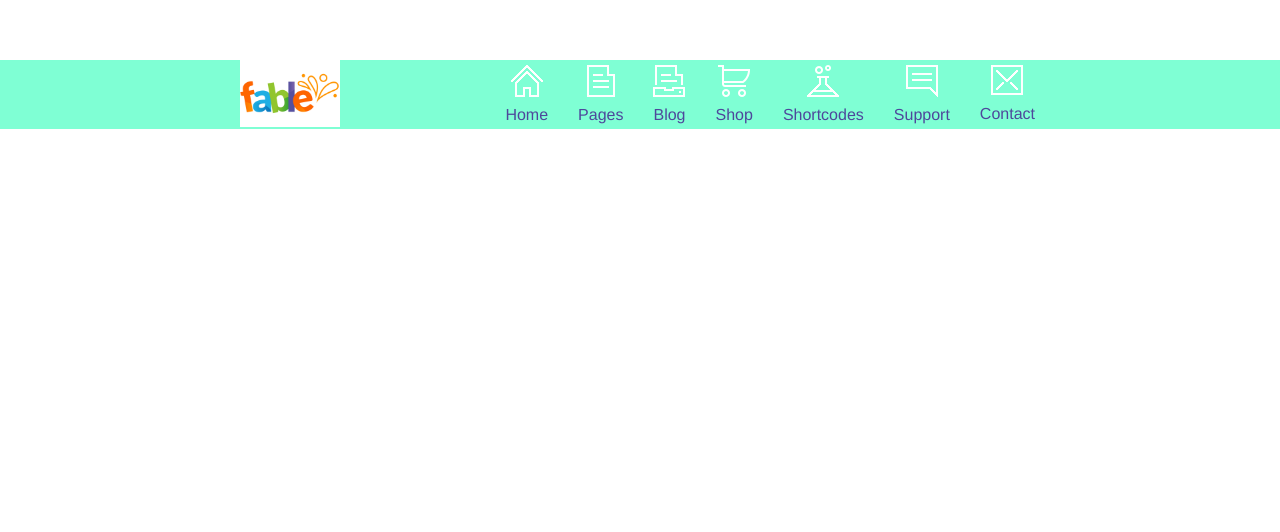
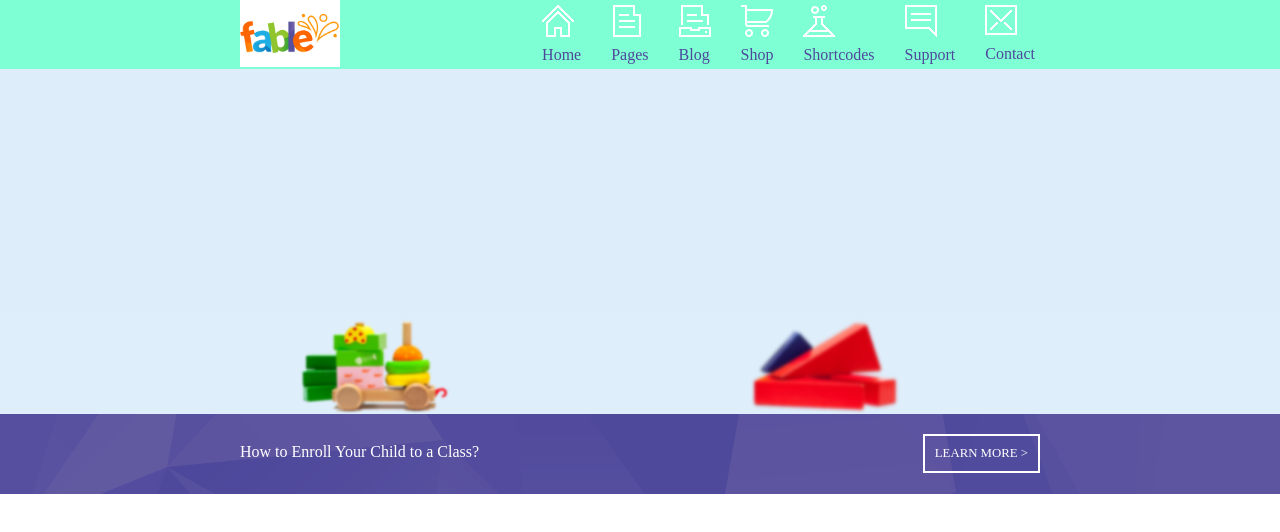
Before and after one commit to AlessandroRamoni/proj-html-vuejs, a Vue app: page / in a window 1280 px wide. Shown: the top 532 px of the page. Built offline with nearby package versions, Linux system fonts and the light colour scheme.

Commit message:
create header

```diff
--- a/src/App.vue
+++ b/src/App.vue
@@ -21,11 +21,5 @@ export default {
 <style lang="scss">
 @import "@/assets/style/standard.scss";
 #app {
-  font-family: Avenir, Helvetica, Arial, sans-serif;
-  -webkit-font-smoothing: antialiased;
-  -moz-osx-font-smoothing: grayscale;
-  text-align: center;
-  color: #2c3e50;
-  margin-top: 60px;
 }
 </style>
--- a/src/components/HeaderComponent.vue
+++ b/src/components/HeaderComponent.vue
@@ -1,5 +1,18 @@
 <template>
-  <header></header>
+  <header>
+    <div id="container">
+      <div id="immagini">
+        <img src="../assets/img/slider_slide3_img2.png" alt="" />
+        <img src="../assets/img/slider_slide3_img3.png" alt="" />
+      </div>
+      <div id="barra">
+        <div>
+          <h2>How to Enroll Your Child to a Class?</h2>
+          <button><a href="#">LEARN MORE ></a></button>
+        </div>
+      </div>
+    </div>
+  </header>
 </template>
 
 <script>
@@ -9,4 +22,40 @@ export default {
 </script>
 
 <style scoped lang="scss">
+#container {
+  background-image: url(../assets/img/slider_slide2_background.png);
+  background-repeat: no-repeat;
+  background-size: cover;
+  height: 400px;
+  #immagini {
+    display: flex;
+    img {
+      width: 150px;
+      padding-top: 250px;
+      margin-left: 300px;
+    }
+  }
+  #barra {
+    background-image: url(../assets/img/pattern.png);
+    height: 80px;
+    color: #ffffff;
+    div {
+      margin: 0 auto;
+      max-width: 800px;
+      display: flex;
+      justify-content: space-between;
+      align-items: baseline;
+      padding-top: 20px;
+      button {
+        border: 2px solid #ffffff;
+        padding: 10px;
+        font-size: 0.8em;
+      }
+    }
+    // div > h2,
+    // div > button {
+    //   line-height: 80px;
+    // }
+  }
+}
 </style>
```
